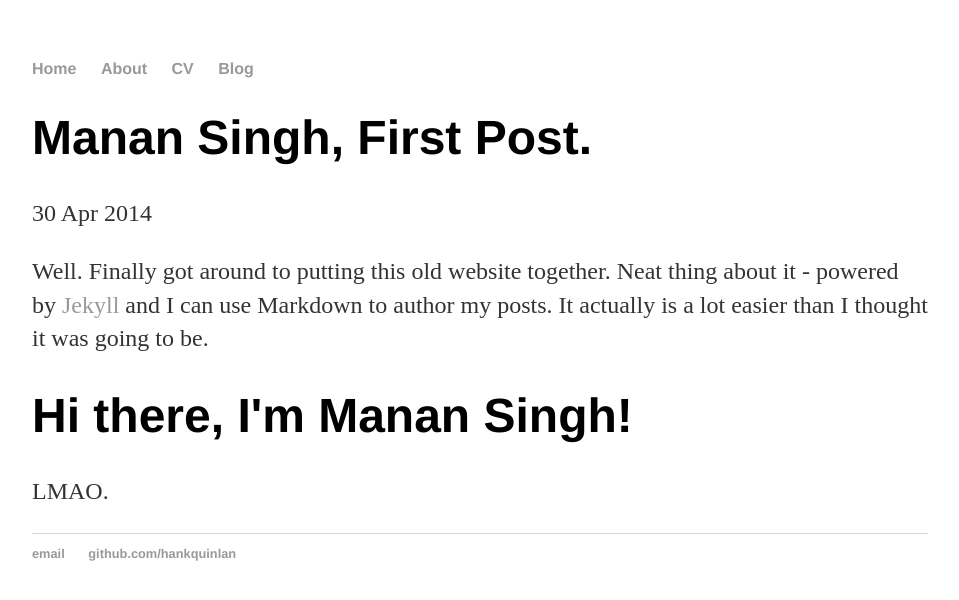
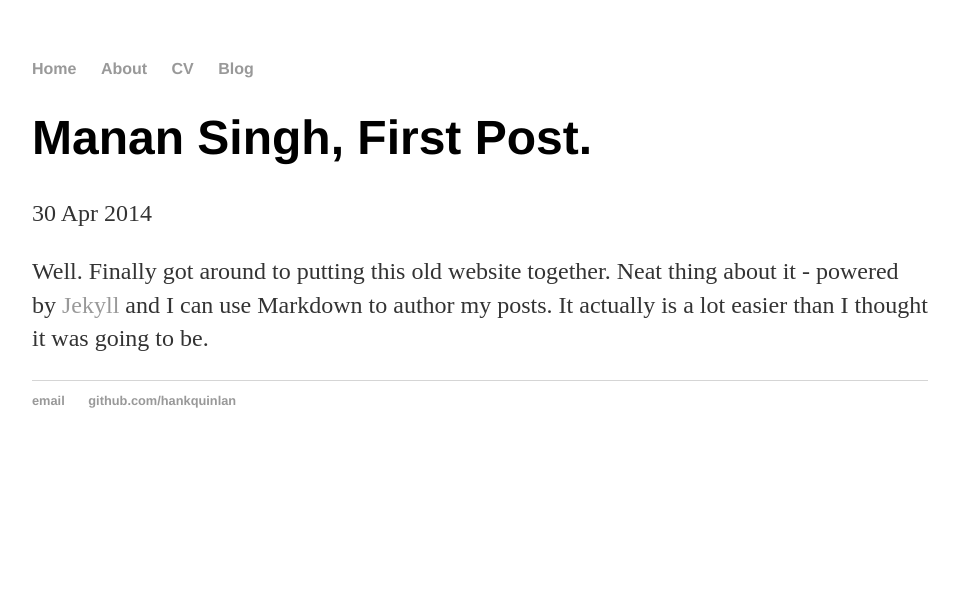
Before and after one commit to manansingh96/manansingh96.github.io, a Jekyll site: the page built from _posts/2018-08-28-manan-singh-first-post.md, in a window 1280 px wide. Shown: the top 600 px of the page, without its empty margins (160-1119 px from the left). Built offline with Jekyll 4.4.1, drawn with Linux system fonts in a browser that asks for light colours.

Commit message:
Update default.html

```diff
--- a/_layouts/default.html
+++ b/_layouts/default.html
@@ -17,10 +17,6 @@
 
 		{{ content }}
 
-    		<div class="blurb">
-        		<h1>Hi there, I'm Manan Singh!</h1>
-				<p>LMAO.</p>
-    		</div><!-- /.blurb -->
 		</div><!-- /.container -->
 		<footer>
     		<ul>
```
